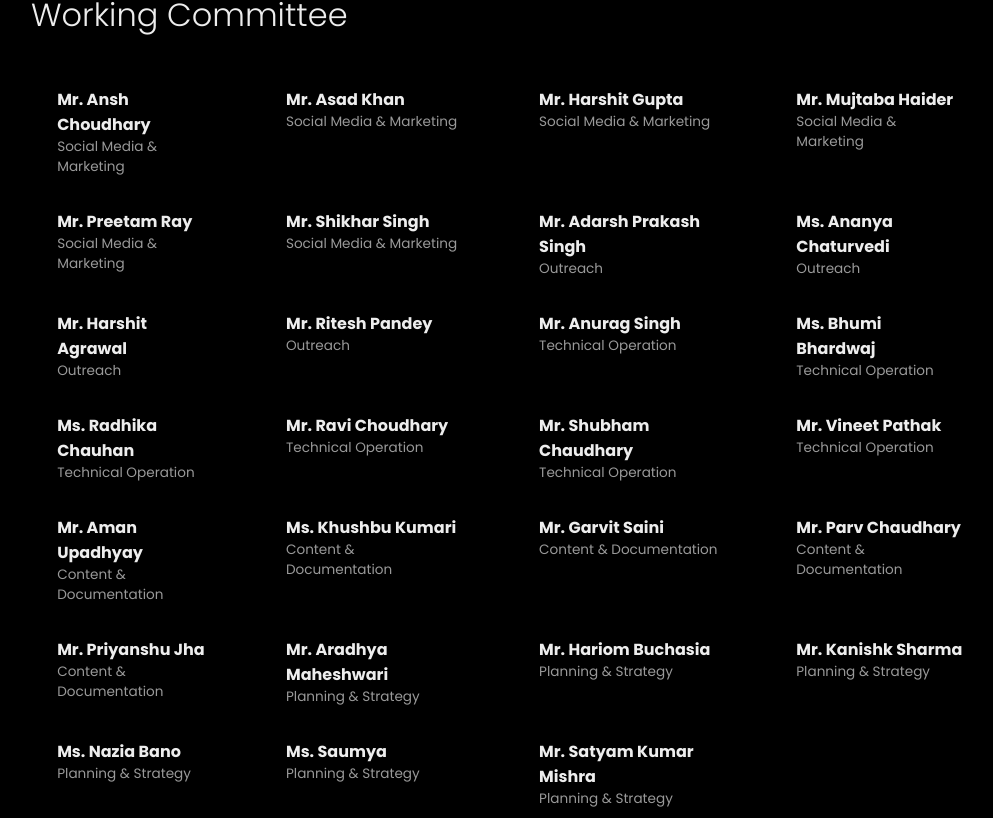
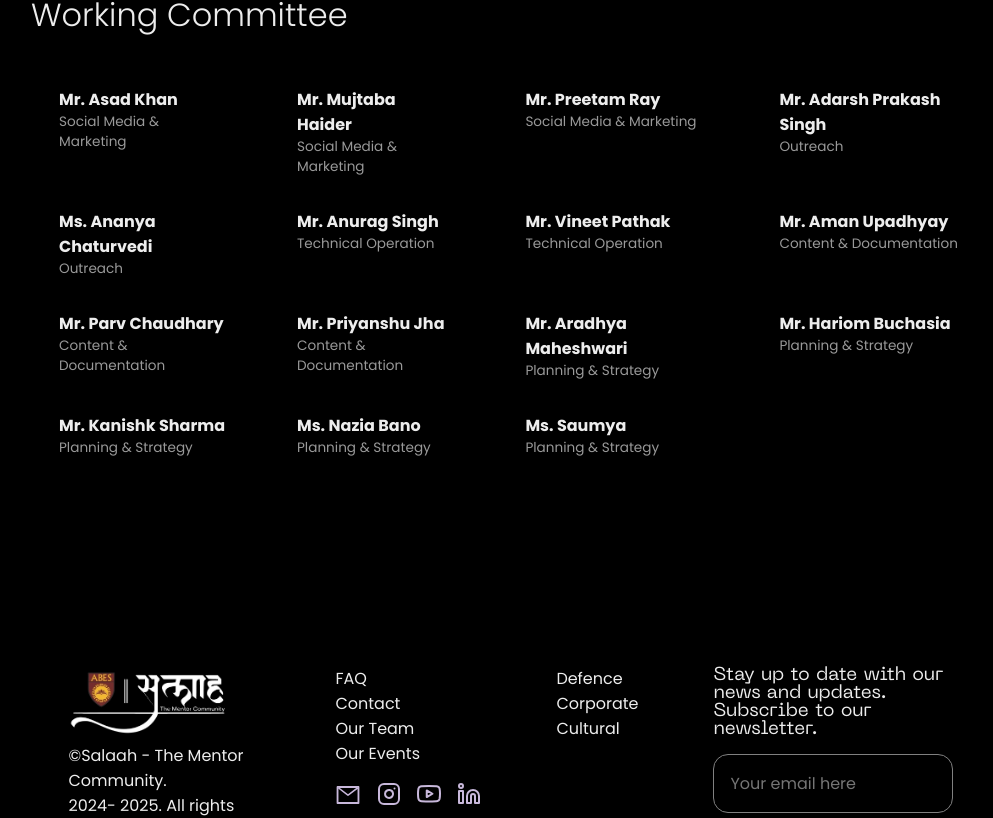
Before and after one commit to salaah-community/Salaah, a React (Create React App) app: page /team in a window 1280 px wide. Shown: the part 6844-7662 px from the top of the page, without its empty margins (129-1122 px from the left). Built offline with nearby package versions, Linux system fonts and the light colour scheme.

Commit message:
Updated the Working Committee: Removed Members

```diff
--- a/src/pages/Team/TeamData/Working.js
+++ b/src/pages/Team/TeamData/Working.js
@@ -2,17 +2,7 @@ export const teamWorking = [
 
   // Social Media and Marketing
   {
-    name: "Mr. Ansh Choudhary",
-    title: "Social Media & Marketing",
-    img: "",
-  },
-  {
     name: "Mr. Asad Khan",
-    title: "Social Media & Marketing",
-    img: "",
-  },
-  {
-    name: "Mr. Harshit Gupta",
     title: "Social Media & Marketing",
     img: "",
   },
@@ -23,11 +13,6 @@ export const teamWorking = [
   },
   {
     name: "Mr. Preetam Ray",
-    title: "Social Media & Marketing",
-    img: "",
-  },
-  {
-    name: "Mr. Shikhar Singh",
     title: "Social Media & Marketing",
     img: "",
   },
@@ -44,43 +29,13 @@ export const teamWorking = [
     img: "",
   },
 
-  {
-    name: "Mr. Harshit Agrawal",
-    title: "Outreach",
-    img: "",
-  },
-  {
-    name: "Mr. Ritesh Pandey",
-    title: "Outreach",
-    img: "",
-  },
-
   // Technical Operations
   {
     name: "Mr. Anurag Singh",
     title: "Technical Operation",
     img: "",
   },
-  {
-    name: "Ms. Bhumi Bhardwaj",
-    title: "Technical Operation",
-    img: "",
-  },
-  {
-    name: "Ms. Radhika Chauhan",
-    title: "Technical Operation",
-    img: "",
-  },
-  {
-    name: "Mr. Ravi Choudhary",
-    title: "Technical Operation",
-    img: "",
-  },
-  {
-    name: "Mr. Shubham Chaudhary",
-    title: "Technical Operation",
-    img: "",
-  },
+
   {
     name: "Mr. Vineet Pathak",
     title: "Technical Operation",
@@ -93,16 +48,7 @@ export const teamWorking = [
     title: "Content & Documentation",
     img: "",
   },
-  {
-    name: "Ms. Khushbu Kumari",
-    title: "Content & Documentation",
-    img: "",
-  },
-  {
-    name: "Mr. Garvit Saini",
-    title: "Content & Documentation",
-    img: "",
-  },
+
   {
     name: "Mr. Parv Chaudhary",
     title: "Content & Documentation",
@@ -141,10 +87,5 @@ export const teamWorking = [
     title: "Planning & Strategy",
     img: "",
   },
-  {
-    name: "Mr. Satyam Kumar Mishra",
-    title: "Planning & Strategy",
-    img: "",
-  },
 
 ];
```
